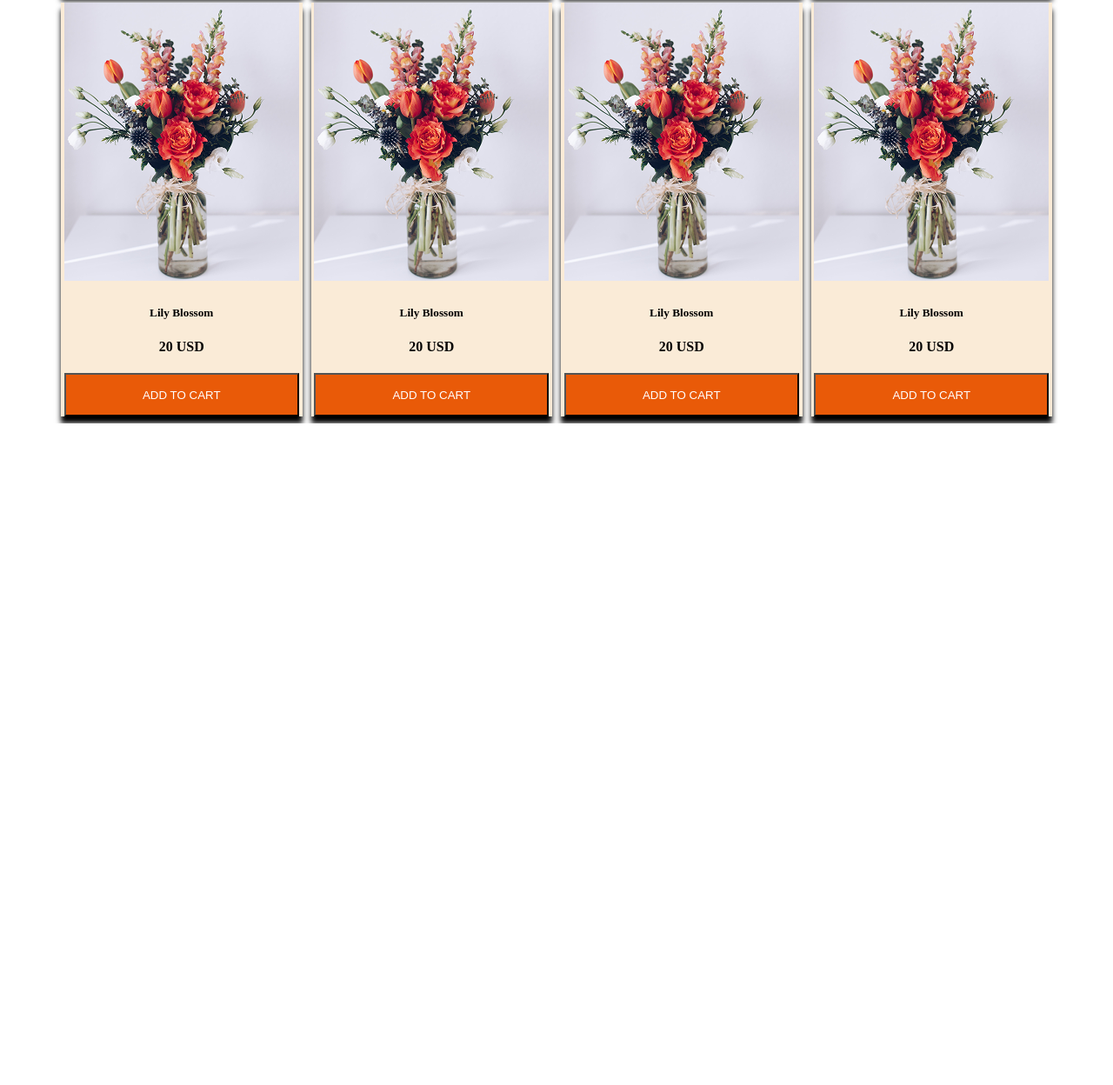
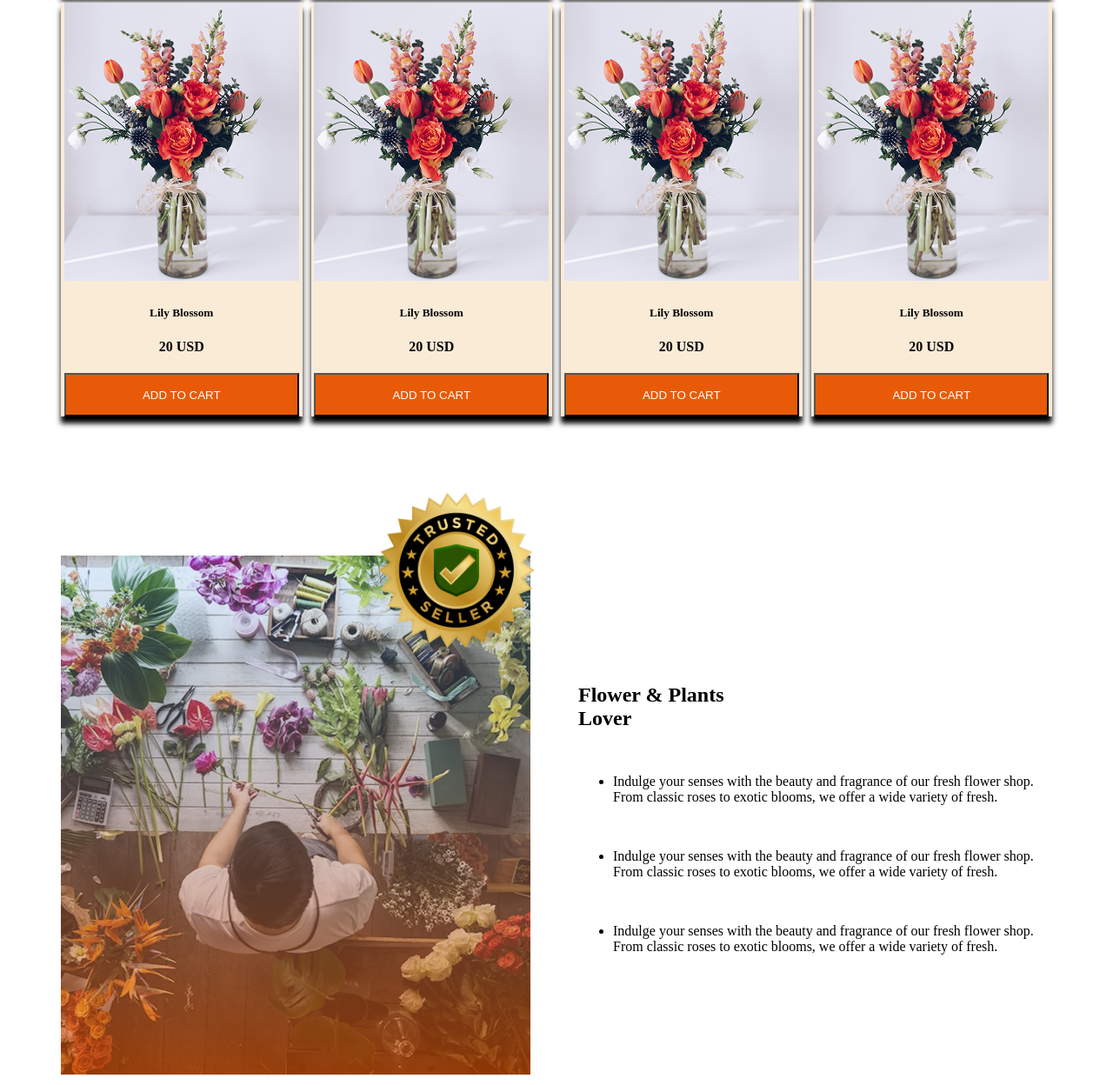
Before and after one commit to khairul965/PH-A2, a plain HTML site: page index.html in a window 1280 px wide. Shown: the part 1389-2637 px from the top of the page at 87% size. Before the commit the page ends 1876 px from the top, so only its background shows below. Drawn offline with Linux system fonts and the light colour scheme.

Commit message:
2nd commit

```diff
--- a/index.html
+++ b/index.html
@@ -25,7 +25,7 @@
     <section class="banner-section">
         <div class="banner-con">
             <h1>ALWAYS FRESH <br>FLOWERS</h1>
-            <P>Indulge your senses with the beauty and fragrance of our fresh flower shop. From classic roses to exotic blooms, we offer a wide variety of fresh flowers that are perfect for any occasion. </P>
+            <P style="text-align: left;">Indulge your senses with the beauty and fragrance of our fresh flower shop. From classic roses to exotic blooms, we offer a wide variety of fresh flowers that are perfect for any occasion. </P>
 
         </div>
         <div class="banner-img">
@@ -92,5 +92,25 @@
 
     </section>
 
+    <!--lover section-->
+    <section class="lover">
+        <div class="lover-img">
+            <div class="badge"><img src="assets/trusted-badge.png" alt=""></div>
+            <div class="store-img"><img src="assets/flower-store.png" alt=""></div>
+        </div>
+        <div class="lover-content">
+            <h1 style="font-weight: bolder;">Flower & Plants <br> Lover</h1>
+            <ul>
+                <li>Indulge your senses with the beauty and fragrance of our fresh flower shop. From classic roses to exotic blooms, we offer a wide variety of fresh.</li>
+                <li>Indulge your senses with the beauty and fragrance of our fresh flower shop. From classic roses to exotic blooms, we offer a wide variety of fresh.</li>
+                <li>Indulge your senses with the beauty and fragrance of our fresh flower shop. From classic roses to exotic blooms, we offer a wide variety of fresh.</li>
+            </ul>
+
+        </div>
+
+    </section>
+
+
+
 </body>
 </html>
--- a/style.css
+++ b/style.css
@@ -40,7 +40,6 @@ nav ul li{
     margin: auto;
     display: flex;
     margin-top: 160px;
-    justify-content: center;
     align-items: center;
 }
 .banner-img{
@@ -63,6 +62,7 @@ nav ul li{
     max-width: 1140px;
     margin: auto;
      margin-top: 160px;
+
 }
 .plants h1, p{
     justify-content: center;
@@ -72,12 +72,14 @@ nav ul li{
     display: grid;
     grid-template-columns: repeat(4, 1fr);
     gap: 10px;
+
 }
 .card{
     justify-content: center;
     text-align: center;
     background-color: antiquewhite;
     box-shadow: 0px 8px 6px 0px;
+    width: 100%;
 }
 .btn{
     width: 270px;
@@ -90,3 +92,67 @@ nav ul li{
     background-color: #d35004;
 
 }
+@media screen and (max-width:576px) {
+    .plants{
+        margin: 0px;
+    }
+    .card-container{
+        grid-template-columns: repeat(2, 1fr);
+        width: 100%;
+
+    }
+    .card{
+        width: 100%;
+        overflow: hidden;
+    }
+    .btn{
+        width: 100%;
+    }
+
+}
+
+/*lover section*/
+.lover{
+    max-width: 1140px;
+    display: flex;
+    margin: auto;
+    margin-top: 160px;
+    gap: 50px;
+     align-items: center;
+}
+.badge{
+    width: 250px;
+    height: 250px;
+    position:absolute;
+    left: 400px;
+    top: 1920px;
+}
+.badge img{
+    width: 100%;
+}
+.lover-content{
+    width: 100%;
+
+}
+.lover-img{
+    width: 100%;
+}
+.lover-content ul{
+    margin-top: 50px;
+}
+.lover-content ul li{
+    margin-top: 50px;
+}
+@media screen and (max-width:576px) {
+    .lover{
+        flex-direction: column;
+        margin-top: 50px;
+    }
+    .badge{
+        display: none;
+    }
+    .store-img img{
+        width: 100%;
+    }
+
+}
```
